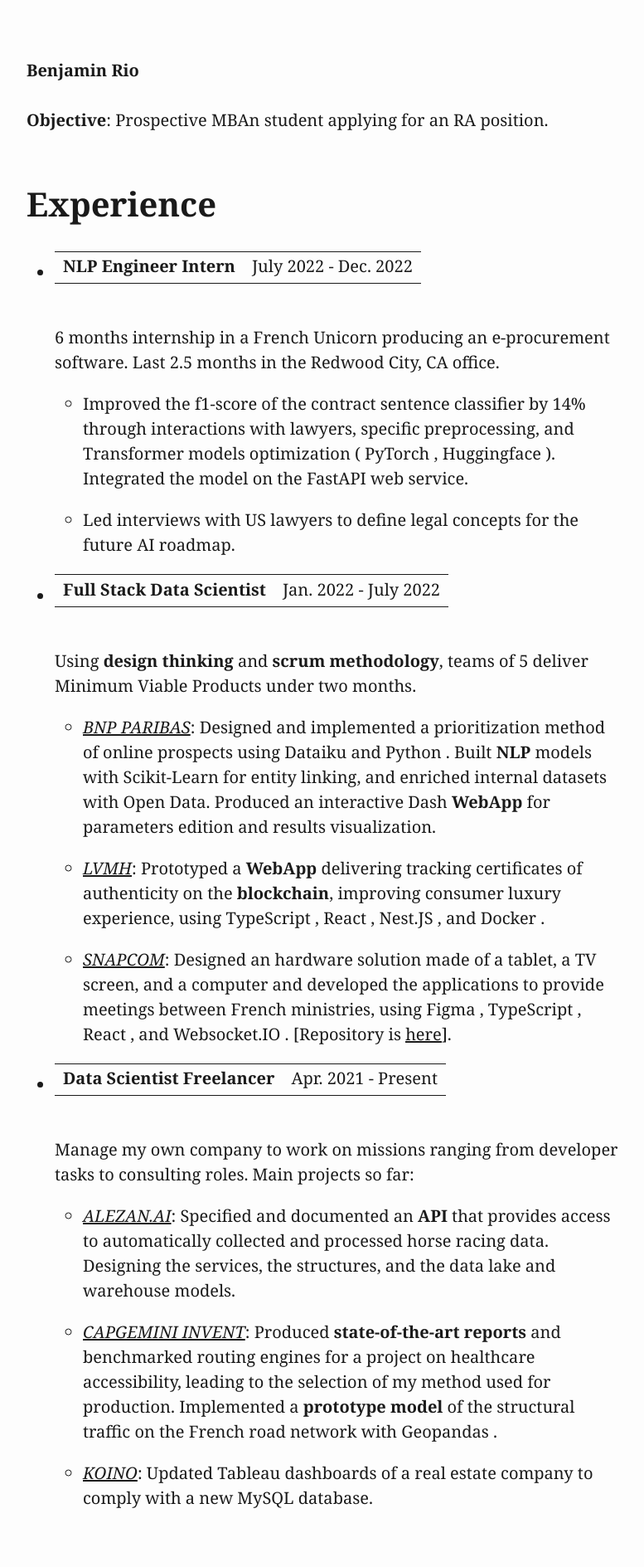
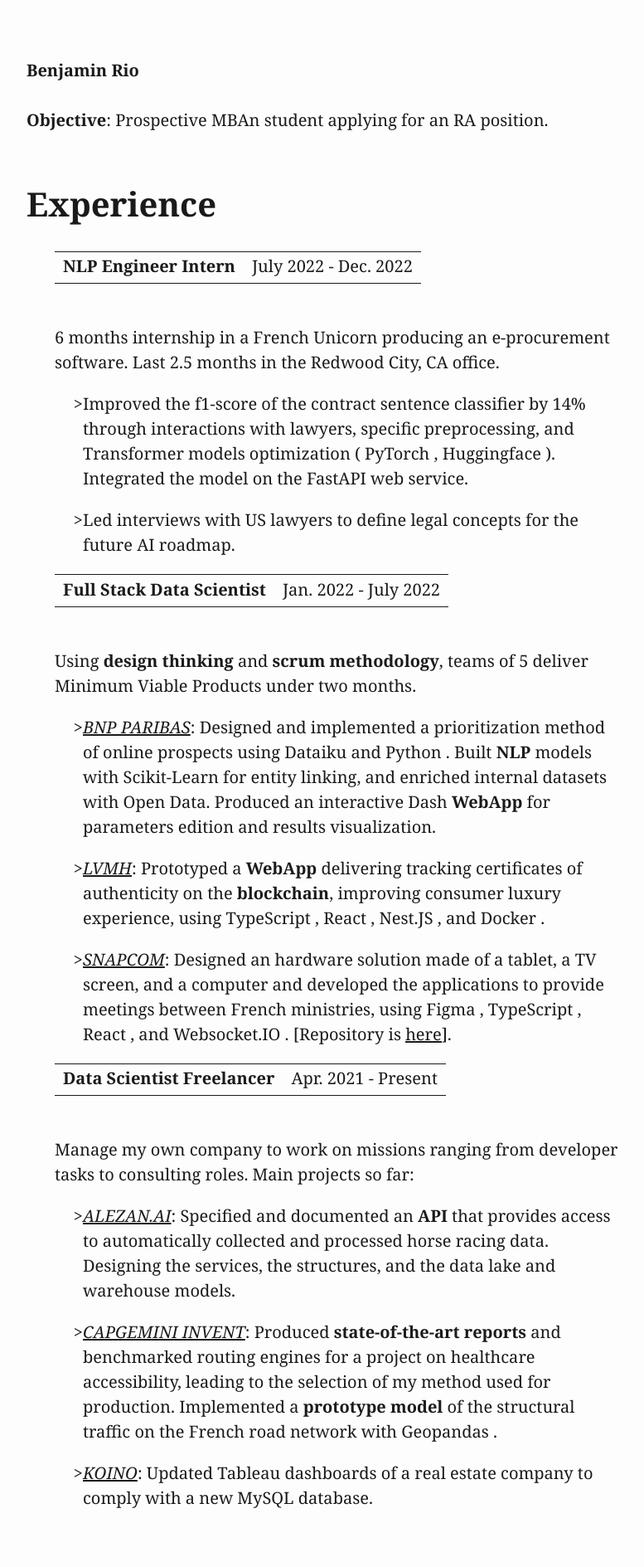
Before and after one commit to benjamrio/benjamrio.github.io, a Jekyll site: the page cv/index.html, which Jekyll copies as it is, in a window 1280 px wide. Shown: the top 1889 px of the page at 83% size, without its empty margins (248-1025 px from the left). Built offline with Jekyll 4.4.1, drawn with Linux system fonts in a browser that asks for light colours.

Commit message:
formatting

```diff
--- a/cv/index.html
+++ b/cv/index.html
@@ -93,11 +93,13 @@
         ul {
             padding-left: 1.7em;
             margin-top: 1em;
+            list-style-type: none;
         }
 
         li>ol,
         li>ul {
             margin-top: 0;
+            list-style-type: ">";
         }
 
         blockquote {
```
Also changed, not shown: other parts of cv/index.html (+0 -1 lines).
